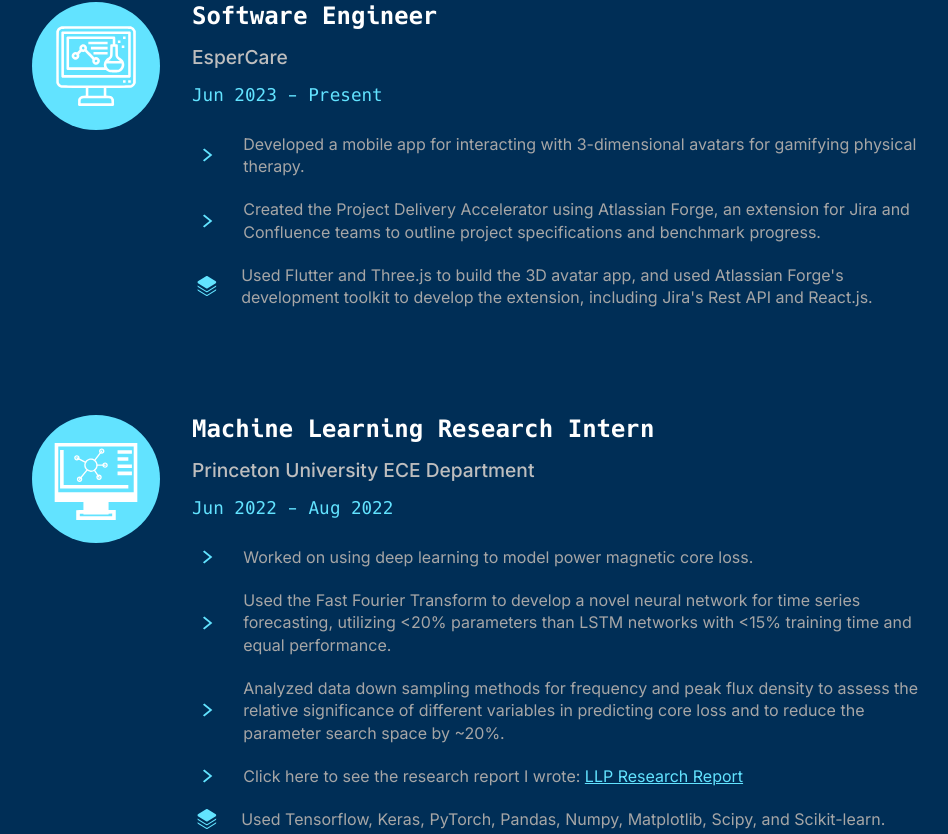
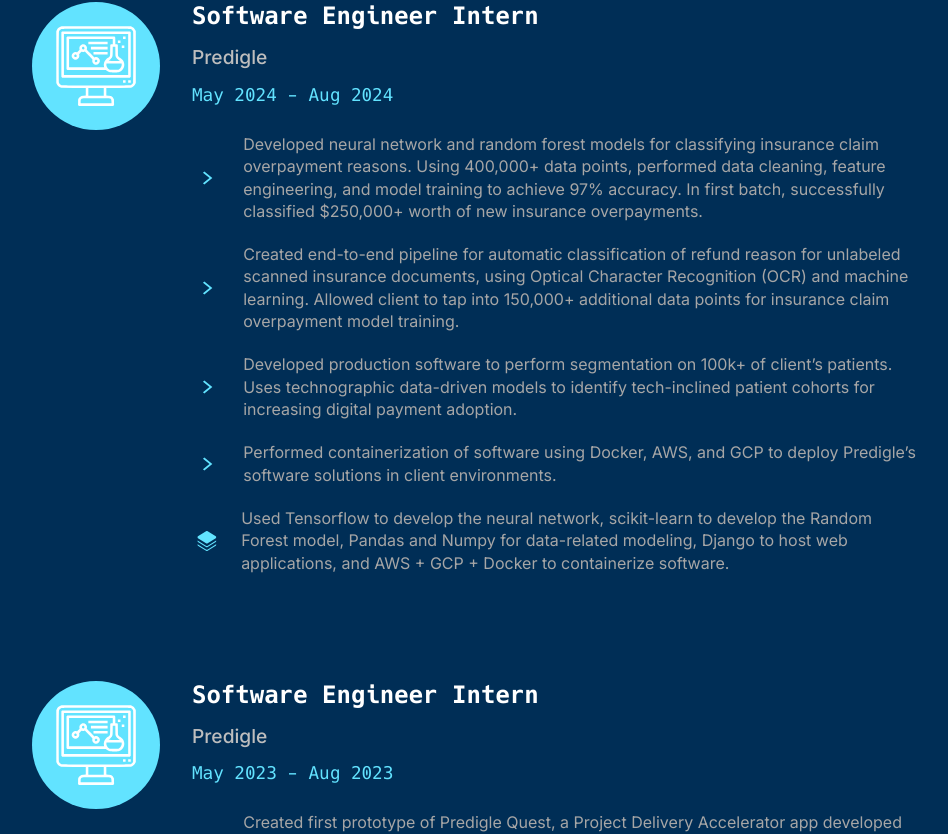
Before and after one commit to antz22/antz22.github.io, a React (Create React App) app: page / in a window 1280 px wide. Shown: the part 2999-3833 px from the top of the page, without its empty margins (158-1106 px from the left). Built offline with nearby package versions, Linux system fonts and the light colour scheme.

Commit message:
update resume and experience

```diff
--- a/src/components/sections/experience.jsx
+++ b/src/components/sections/experience.jsx
@@ -49,13 +49,28 @@ function ExperienceCard(props) {
 function Experience() {
   const experiences = [
     {
-      title: "Software Engineer",
-      company: "EsperCare",
-      date: "Jun 2023 - Present",
+      title: "Software Engineer Intern",
+      company: "Predigle",
+      date: "May 2024 - Aug 2024",
       img: SoftwareEngineer,
       pts: [
-        "Developed a mobile app for interacting with 3-dimensional avatars for gamifying physical therapy.",
-        "Created the Project Delivery Accelerator using Atlassian Forge, an extension for Jira and Confluence teams to outline project specifications and benchmark progress.",
+        "Developed neural network and random forest models for classifying insurance claim overpayment reasons. Using 400,000+ data points, performed data cleaning, feature engineering, and model training to achieve 97% accuracy. In first batch, successfully classified $250,000+ worth of new insurance overpayments.",
+        "Created end-to-end pipeline for automatic classification of refund reason for unlabeled scanned insurance documents, using Optical Character Recognition (OCR) and machine learning. Allowed client to tap into 150,000+ additional data points for insurance claim overpayment model training.",
+        "Developed production software to perform segmentation on 100k+ of client’s patients. Uses technographic data-driven models to identify tech-inclined patient cohorts for increasing digital payment adoption.",
+        "Performed containerization of software using Docker, AWS, and GCP to deploy Predigle’s software solutions in client environments."
+      ],
+      link: false,
+      stack:
+        "Used Tensorflow to develop the neural network, scikit-learn to develop the Random Forest model, Pandas and Numpy for data-related modeling, Django to host web applications, and AWS + GCP + Docker to containerize software.",
+    },
+    {
+      title: "Software Engineer Intern",
+      company: "Predigle",
+      date: "May 2023 - Aug 2023",
+      img: SoftwareEngineer,
+      pts: [
+        "Created first prototype of Predigle Quest, a Project Delivery Accelerator app developed using Atlassian Forge that allows teams to perform project initiation and agile execution in Jira. Originally developed for billion+ dollar evaluated client and later monetized as an official Predigle software product.",
+        "Developed mobile app to allow users to interact with 3-D avatar for increasing engagement with physical therapy exercises through gamification process."
       ],
       link: false,
       stack:
```
Also changed, not shown: 1 other file (tests, documents, lock files or other folders).
